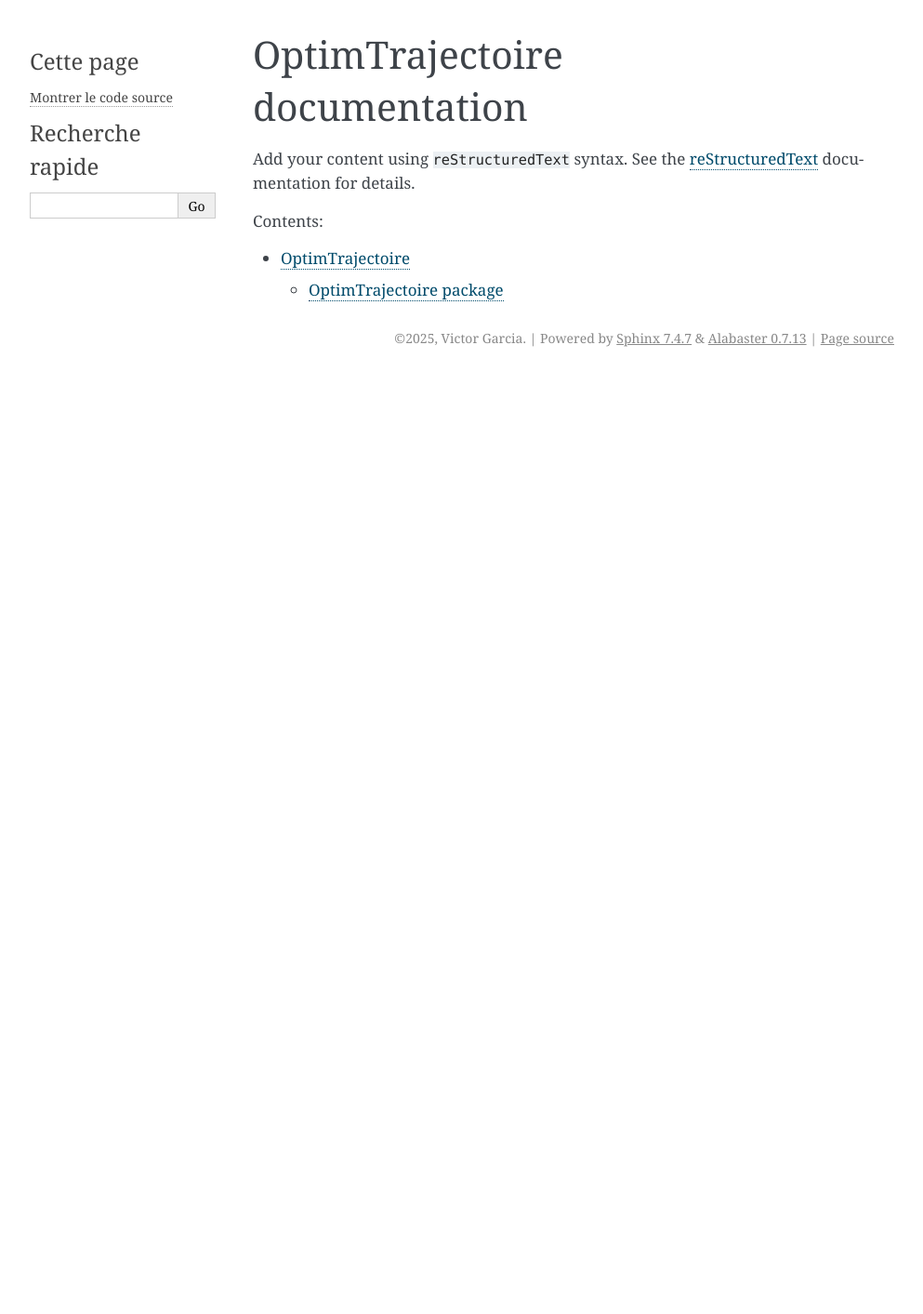
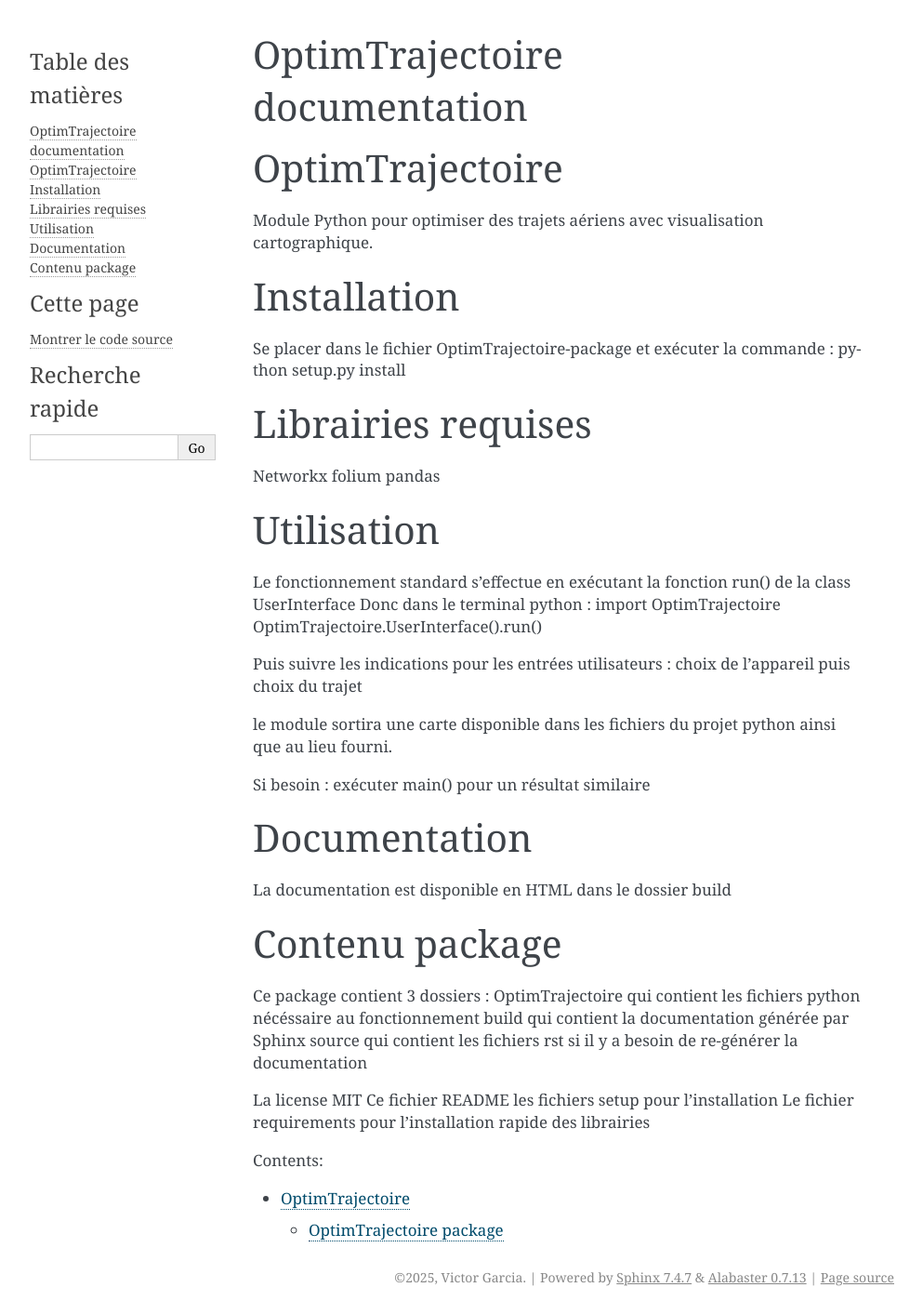
Before and after one commit to Victor-Garcia98/OptimTrajectoire, a Sphinx documentation site: the page built from OptimTrajectoire-package/source/index.rst, in a window 1280 px wide. Shown: the whole page at 93% size, without its empty margins (148-1141 px from the left). Built offline with Sphinx 7.4.7, drawn with Linux system fonts in a browser that asks for light colours; before the commit the page ends 900 px from its top, so only the background shows below that.

Commit message:
documentation

```diff
--- a/OptimTrajectoire-package/source/index.rst
+++ b/OptimTrajectoire-package/source/index.rst
@@ -6,9 +6,54 @@
 OptimTrajectoire documentation
 ==============================
 
-Add your content using ``reStructuredText`` syntax. See the
-`reStructuredText <https://www.sphinx-doc.org/en/master/usage/restructuredtext/index.html>`_
-documentation for details.
+OptimTrajectoire
+================
+
+Module Python pour optimiser des trajets aériens avec visualisation
+cartographique.
+
+Installation
+============
+
+Se placer dans le fichier OptimTrajectoire-package et exécuter la
+commande : python setup.py install
+
+Librairies requises
+===================
+
+Networkx folium pandas
+
+Utilisation
+===========
+
+Le fonctionnement standard s’effectue en exécutant la fonction run() de
+la class UserInterface Donc dans le terminal python : import
+OptimTrajectoire OptimTrajectoire.UserInterface().run()
+
+Puis suivre les indications pour les entrées utilisateurs : choix de
+l’appareil puis choix du trajet
+
+le module sortira une carte disponible dans les fichiers du projet
+python ainsi que au lieu fourni.
+
+Si besoin : exécuter main() pour un résultat similaire
+
+Documentation
+=============
+
+La documentation est disponible en HTML dans le dossier build
+
+Contenu package
+===============
+
+Ce package contient 3 dossiers : OptimTrajectoire qui contient les
+fichiers python nécéssaire au fonctionnement build qui contient la
+documentation générée par Sphinx source qui contient les fichiers rst si
+il y a besoin de re-générer la documentation
+
+La license MIT Ce fichier README les fichiers setup pour l’installation
+Le fichier requirements pour l’installation rapide des librairies
+
 
 
 .. toctree::
```
Also changed, not shown: 2 other files.
